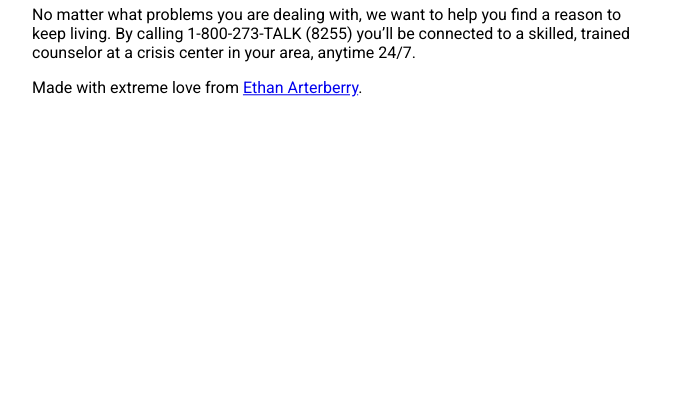
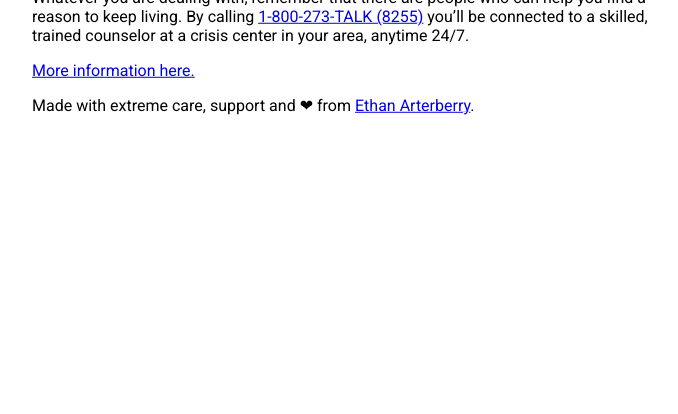
Before and after one commit to sargeant45/amiworthit, a plain HTML site: page index.html in a window 1280 px wide. Shown: the part 386-800 px from the top of the page, without its empty margins (304-982 px from the left). Drawn offline with Linux system fonts and the light colour scheme.

Commit message:
Update index.html

```diff
--- a/index.html
+++ b/index.html
@@ -6,8 +6,9 @@
   <body style="position: fixed; /*or absolute*/left: 50%;top: 50%;-webkit-transform: translate(-50%,-50%);-moz-transform: translate(-50%,-50%);-o-transform: translate(-50%,-50%);-ms-transform: translate(-50%,-50%);transform: translate(-50%,-50%);font-family: 'Roboto', sans-serif;">
     <h1>Absolutely.</h1>
     <footer>
-      <p>No matter what problems you are dealing with, we want to help you find a reason to keep living. By calling 1-800-273-TALK (8255) you’ll be connected to a skilled, trained counselor at a crisis center in your area, anytime 24/7.</p>
-      <p>Made with extreme love from <a href="mailto:boringdeveloperkid@portlandlanguagecraft.com" title="I'll talk to you :)">Ethan Arterberry</a>.</p>
+      <p>Whatever you are dealing with, remember that there are people who can help you find a reason to keep living. By calling <a href="tel:18002738255">1-800-273-TALK (8255)</a> you’ll be connected to a skilled, trained counselor at a crisis center in your area, anytime 24/7.</p>
+      <a href="http://www.suicidepreventionlifeline.org/">More information here.</a>
+      <p>Made with extreme care, support and ❤ from <a href="mailto:boringdeveloperkid@portlandlanguagecraft.com" title="I'll talk to you :)">Ethan Arterberry</a>.</p>
     </footer>
   </body>
 </html>
```
